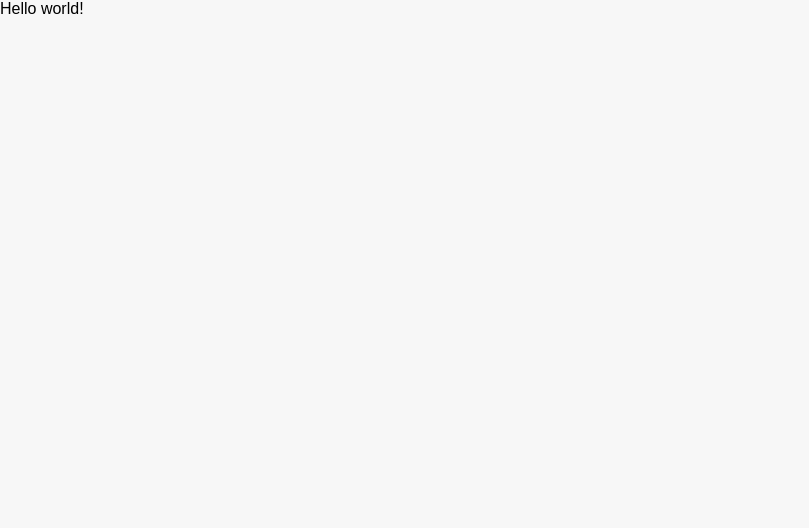
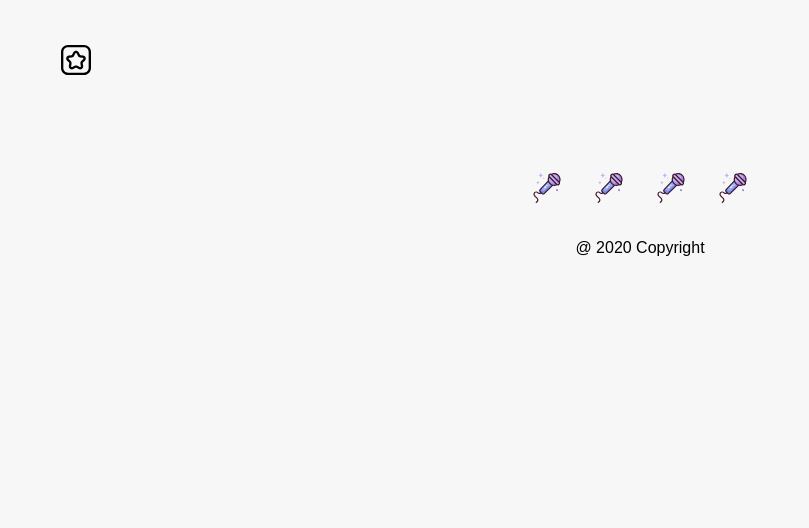
Before and after one commit to amantiwari1/simple-blog, a Gatsby site: page / in a window 1280 px wide. Shown: the whole page, without its empty margins (0-809 px from the left). Built offline with nearby package versions, Linux system fonts and the light colour scheme; Gatsby itself is replaced by a stand-in of ours.

Commit message:
added nav and footer

```diff
--- /dev/null
+++ b/src/components/Container.js
@@ -0,0 +1,14 @@
+import React from "react"
+
+import { ContainerWrapper } from "../elements"
+import { Nav, Footer } from "../components"
+
+export const Container = ({ children }) => {
+  return (
+    <ContainerWrapper>
+      <Nav />
+      {children}
+      <Footer />
+    </ContainerWrapper>
+  )
+}
--- /dev/null
+++ b/src/components/Footer.js
@@ -0,0 +1,64 @@
+import React from "react"
+import {
+  FooterWrapper,
+  FooterSocialWrapper,
+  FooterSocialIcons,
+} from "../elements"
+import { graphql, useStaticQuery } from "gatsby"
+
+export const Footer = () => {
+  const data1 = useStaticQuery(graphql`
+    query {
+      facebook: file(relativePath: { eq: "fb.svg" }) {
+        publicURL
+      }
+      instagram: file(relativePath: { eq: "ig.svg" }) {
+        publicURL
+      }
+      linkedIn: file(relativePath: { eq: "ld.svg" }) {
+        publicURL
+      }
+      github: file(relativePath: { eq: "gh.svg" }) {
+        publicURL
+      }
+    }
+  `)
+
+  return (
+    <FooterWrapper>
+      <FooterSocialWrapper>
+        <FooterSocialIcons>
+          <a
+            href="https://www.fb.com"
+            target="_blank"
+            rel="noopener noreferrer"
+          >
+            <img height="30px" src={data1.facebook.publicURL} alt="fb" />
+          </a>
+          <a
+            href="https://www.fb.com"
+            target="_blank"
+            rel="noopener noreferrer"
+          >
+            <img height="30px" src={data1.facebook.publicURL} alt="fb" />
+          </a>
+          <a
+            href="https://www.fb.com"
+            target="_blank"
+            rel="noopener noreferrer"
+          >
+            <img height="30px" src={data1.facebook.publicURL} alt="fb" />
+          </a>
+          <a
+            href="https://www.fb.com"
+            target="_blank"
+            rel="noopener noreferrer"
+          >
+            <img height="30px" src={data1.facebook.publicURL} alt="fb" />
+          </a>
+        </FooterSocialIcons>
+        <p>@ 2020 Copyright</p>
+      </FooterSocialWrapper>
+    </FooterWrapper>
+  )
+}
--- /dev/null
+++ b/src/components/Nav.js
@@ -0,0 +1,21 @@
+import React from "react"
+import { NavWrapper } from "../elements"
+import { Link, useStaticQuery, graphql } from "gatsby"
+
+export const Nav = () => {
+  const data = useStaticQuery(graphql`
+    query {
+      logo: file(relativePath: { eq: "logo.svg" }) {
+        publicURL
+      }
+    }
+  `)
+
+  return (
+    <NavWrapper>
+      <Link to="/">
+        <img  src={data.logo.publicURL} alt="my logo" />
+      </Link>
+    </NavWrapper>
+  )
+}
--- /dev/null
+++ b/src/components/index.js
@@ -0,0 +1,3 @@
+export * from "./Container"
+export * from "./Nav"
+export * from "./Footer"
--- /dev/null
+++ b/src/elements/ContainerElement.js
@@ -0,0 +1,16 @@
+import styled from "styled-components"
+export const ContainerWrapper = styled.div`
+  height: 100%;
+  display: grid;
+  grid-template-columns: 1fr repeat(12, minmax(auto, 4.2rem)) 1fr;
+  grid-template-rows: 7.8rem 20rem 5rem auto;
+  gap: 0 2rem;
+
+  @media ${props => props.theme.breakpoints.tablet} {
+    grid-template-columns: 2rem repeat(6, 1fr) 2rem;
+    grid-gap: 0 1rem;
+  }
+  @media ${props => props.theme.breakpoints.mobile} {
+    grid-template-columns: 1rem repeat(6, 1fr) 1rem;
+  }
+`
--- /dev/null
+++ b/src/elements/FooterElements.js
@@ -0,0 +1,38 @@
+import styled from "styled-components"
+export const FooterWrapper = styled.footer`
+    grid-column: 2 / span 12;
+    min-height: 11.25rem;
+    padding: 3rem 0;
+    display: flex;
+    justify-content: center;
+    align-items: flex-start;
+
+    @media ${props => props.theme.breakpoints.tablet} {
+        grid-column: 2 / span 6;
+    }
+`
+
+export const FooterSocialWrapper = styled.div`
+    display: flex;
+    flex-wrap: wrap;
+    align-items: center;
+    text-align: center;
+
+    & p {
+        text-align: center;
+        flex: 0 0 100%;
+    }
+`
+
+export const FooterSocialIcons   = styled.div`
+    flex: 0 0 100%;
+    margin-bottom: 2rem;
+
+    & img {
+        padding: 0 1rem;
+        transition: filter 0.3s ease;
+    }
+    & img:hover , img:focus {
+        filter: brightness(50%);
+    }
+`
--- /dev/null
+++ b/src/elements/NavElements.js
@@ -0,0 +1,16 @@
+import styled from "styled-components"
+
+export const NavWrapper = styled.nav`
+  grid-column: 2 / span 12;
+  grid-row: 1/2;
+  display: flex;
+  align-items: center;
+
+  & img {
+    height: 30px;
+  }
+
+  @media ${props => props.theme.breakpoints.tablet} {
+    grid-column: 2 / span 6;
+  }
+`
--- /dev/null
+++ b/src/elements/index.js
@@ -0,0 +1,3 @@
+export * from "./ContainerElement"
+export * from "./NavElements"
+export * from "./FooterElements"
--- a/src/pages/index.js
+++ b/src/pages/index.js
@@ -1,5 +1,11 @@
 import React from "react"
+import { Container } from "../components"
 
-export default function Home() {
-  return <div>Hello world!</div>
+const IndexPage = () => {
+  return (
+    <Container>
+    </Container>
+  )
 }
+
+export default IndexPage
```
Also changed, not shown: gatsby-browser.js (+6 -3 lines), gatsby-config.js (+5 -6 lines), gatsby-node.js (added, +41 -0 lines), gatsby-ssr.js (+6 -3 lines), src/images/fb.svg (added), src/images/gh.svg (added), src/images/ig.svg (added), src/images/ld.svg (added), src/images/logo.svg (added).
